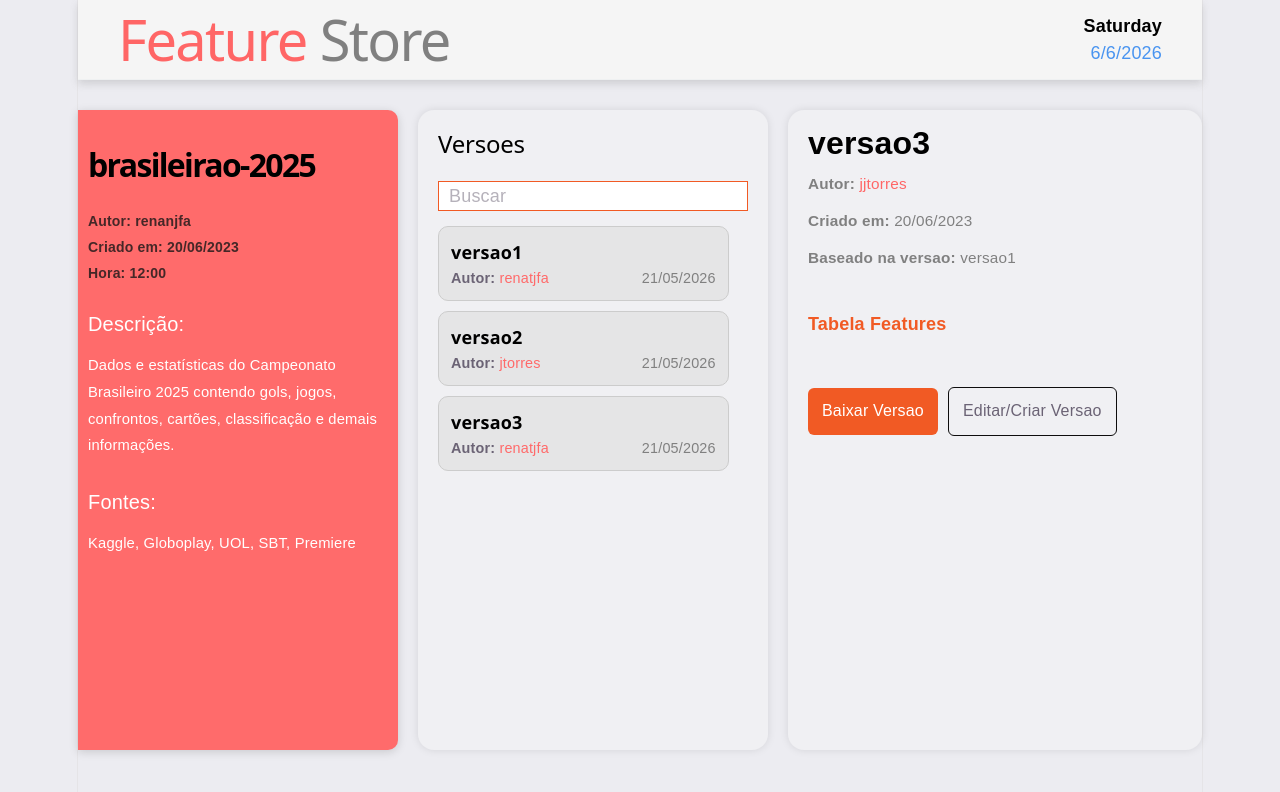
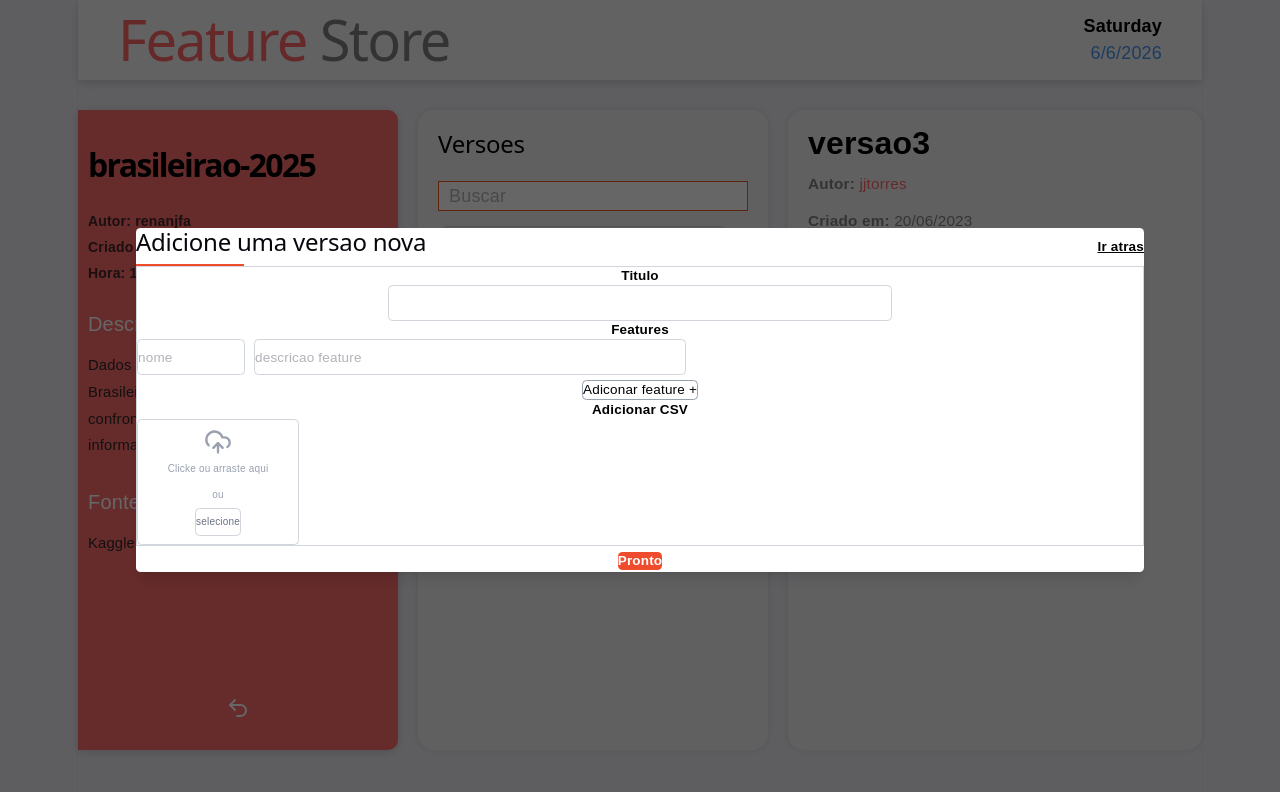
Before and after one commit to renanjfa/trabalho_bd1, a React app in the folder featurestore/frontend/: page /dataset-page in a window 1280 px wide. Both pictures are taken after a click on the button "Editar/Criar Versao". Shown: the top 792 px of the page. Built offline with nearby package versions, Linux system fonts and the light colour scheme; the HTML template or start-up script is replaced by a standard one.

Commit message:
Navegacao Semi-completa

```diff
--- a/featurestore/frontend/src/components/AdicionarDatasetPopUp.jsx
+++ b/featurestore/frontend/src/components/AdicionarDatasetPopUp.jsx
@@ -1,6 +1,6 @@
 import { useState } from "react";
 
-export default function AdicionarDataset({aberto, onClose, onSubmit}){
+export default function AdicionarDataset({aberto, onClose, onAbrirVersao}){
     const [titulo, setTitulo]= useState("");
     const [fontes, setFontes]= useState("");
     const [descricao, setDescricao]= useState("");
@@ -11,15 +11,17 @@ export default function AdicionarDataset({aberto, onClose, onSubmit}){
     function handleSubmit(event){
         event.preventDefault();
 
-        const novoDataset={
+        const novoDataset = {
             titulo,
             fontes,
             descricao,
         };
+
         setTitulo("");
         setFontes("");
         setDescricao("");
-        onClose();
+
+        onAbrirVersao();
     }
 
     return(
--- a/featurestore/frontend/src/components/CriarVersaoPopUp.jsx
+++ b/featurestore/frontend/src/components/CriarVersaoPopUp.jsx
@@ -1,7 +1,7 @@
 import { useState } from "react";
 import {UploadCloud} from "lucide-react";
 
-export default function AdicionarDataset({aberto, onClose, onSubmit}){
+export default function CriarVersaoPopUp({aberto, onClose, onSubmit, onBack}){
     const [titulo, setTitulo]= useState("");
     const [features, setFeatures]= useState([
         {nome: "", descricao: "" },
@@ -55,7 +55,7 @@ export default function AdicionarDataset({aberto, onClose, onSubmit}){
                         </h2>
                         <div className="mt-1 h-[2px] w-24 bg-[#ef4b2d]"/>
                     </div>
-                    <button type="button" onClick={onClose} className="text-xs font-bold text-black underline hover:text-[#ef4b2d]">
+                    <button type="button" onClick={onBack} className="text-xs font-bold text-black underline hover:text-[#ef4b2d]">
                         Ir atras
                     </button>
                 </div>
--- a/featurestore/frontend/src/components/DatasetPageDetails.jsx
+++ b/featurestore/frontend/src/components/DatasetPageDetails.jsx
@@ -1,7 +1,12 @@
 import React from "react";
+import { useNavigate } from "react-router-dom";
 import "./style/DatasetPageDetails.css";
 
+import { Undo2 } from 'lucide-react';
+
 export default function DatasetPageDetails() {
+
+    const navigate = useNavigate();
 
     return (
         <aside className="dataset-details">
@@ -34,6 +39,10 @@ export default function DatasetPageDetails() {
                 </p>
             </section>
 
+            <button className="goBack" onClick={() => navigate(-1)}>
+                <Undo2/>
+            </button>
+
         </aside>
     )
 }
--- a/featurestore/frontend/src/components/DetalhesDataset.jsx
+++ b/featurestore/frontend/src/components/DetalhesDataset.jsx
@@ -1,7 +1,10 @@
 import React from "react";
+import { useNavigate } from "react-router-dom";
 import "./style/DetalhesDataset.css";
 
 export default function DetalhesDataset() {
+
+    const navigate = useNavigate();
 
     return(
         <section className="details">
@@ -40,7 +43,7 @@ export default function DetalhesDataset() {
             </div>
 
             {/* OBS:  */}
-            <button className="versions-btn">
+            <button className="versions-btn" onClick={() => navigate("/dataset-page")}>
                 Inspecionar Versões
             </button>
 
--- a/featurestore/frontend/src/components/ListaDatasets.jsx
+++ b/featurestore/frontend/src/components/ListaDatasets.jsx
@@ -2,7 +2,7 @@ import React from "react";
 import "./style/ListaDatasets.css";
 import DatasetCard from "./DatasetCard";
 
-export default function ListaDatasets({ datasets, buttonAdd, section }) {
+export default function ListaDatasets({ datasets, buttonAdd, section, onAddClick }) {
 
     return(
         <section className="datasets">
@@ -11,7 +11,7 @@ export default function ListaDatasets({ datasets, buttonAdd, section }) {
             <h2>{section}</h2>
 
             {buttonAdd && (
-              <button className="add-btn">
+              <button className="add-btn" onClick={onAddClick}>
                 Adicionar Dataset
               </button>
             )}
--- a/featurestore/frontend/src/components/SideBar.jsx
+++ b/featurestore/frontend/src/components/SideBar.jsx
@@ -1,10 +1,13 @@
 import React from "react";
+import { useNavigate } from "react-router-dom";
 import "./style/SideBar.css";
 
 import { CircleUser, LogOut, LayoutDashboard, Database, BookMarked, UserPen } from 'lucide-react';
 
 
 export default function SideBar({ activeSection }) {
+
+    const navigate = useNavigate();
 
     return (
         <aside className="sidebar">
@@ -26,19 +29,19 @@ export default function SideBar({ activeSection }) {
 
             <div className={`row ${activeSection === "datasets" ? "active" : ""}`}>
               <Database />
-              <button>DATASETS</button>
+              <button onClick={() => navigate("/datasets")}>DATASETS</button>
             </div>
 
             <div className={`row ${activeSection === "minha-area" ? "active" : ""}`}>
               <BookMarked />
-              <button>MINHA ÁREA</button>
+              <button onClick={() => navigate("/minha-area")}>MINHA ÁREA</button>
             </div>
 
           </nav>
 
 
           {/* OBS: FUNCIONALIDADE LOGOUT */}
-          <button className="logout">
+          <button className="logout" onClick={() => navigate("/login")}>
             <LogOut/>
           </button>
 
--- a/featurestore/frontend/src/components/VersaoDetalhes.jsx
+++ b/featurestore/frontend/src/components/VersaoDetalhes.jsx
@@ -1,7 +1,7 @@
 import React from "react";
 import "./style/VersaoDetalhes.css";
 
-export default function VersaoDetalhes() {
+export default function VersaoDetalhes({ onCriarVersao }) {
 
     return (
         <section className="details">
@@ -40,7 +40,7 @@ export default function VersaoDetalhes() {
                     Baixar Versao
                 </button>
                 <span>
-                    <button className="editar-versao">
+                    <button className="editar-versao" onClick={onCriarVersao}>
                         Editar/Criar Versao
                     </button>
                 </span>
--- a/featurestore/frontend/src/components/style/DatasetPageDetails.css
+++ b/featurestore/frontend/src/components/style/DatasetPageDetails.css
@@ -75,3 +75,10 @@
     word-break: break-word;
     overflow-wrap: break-word;
 }
+
+.goBack {
+    margin-top: auto;
+  align-self:center;
+  cursor:pointer;
+  margin-bottom: 20px;
+}
--- a/featurestore/frontend/src/components/style/DetalhesDataset.css
+++ b/featurestore/frontend/src/components/style/DetalhesDataset.css
@@ -67,10 +67,11 @@
     gap: 0px;
 }
 
-.descricao-text {
-    text-align:start;
-    font-size: 82%;
-    word-break: break-word;
-    overflow-wrap: break-word;
-    max-width: 100%;
+.descricao-text{
+  text-align:start;
+  font-size: 82%;
+  color: rgb(47, 42, 42) !important;
+  word-break: break-word;
+  overflow-wrap: break-word;
+  max-width: 100%;
 }
--- a/featurestore/frontend/src/screens/DatasetPage.jsx
+++ b/featurestore/frontend/src/screens/DatasetPage.jsx
@@ -1,13 +1,17 @@
 import React from "react";
+import { useState } from "react";
 import "./style/DatasetPage.css";
 
 import Header from "../components/Header";
 import DatasetPageDetails from '../components/DatasetPageDetails';
 import ListaVersoes from "../components/ListaVersoes";
 import VersaoDetalhes from "../components/VersaoDetalhes";
+import CriarVersaoPopUp from "../components/CriarVersaoPopUp";
 
 
 export default function DatasetPage() {
+
+    const [popupVersaoAberto, setPopupVersaoAberto] = useState(false);
 
     const versoes = [
         {
@@ -48,7 +52,20 @@ export default function DatasetPage() {
 
                 <ListaVersoes versoes={versoes}/>
 
-                <VersaoDetalhes />
+                <VersaoDetalhes onCriarVersao={() => setPopupVersaoAberto(true)}/>
+
+                <CriarVersaoPopUp
+                    aberto={popupVersaoAberto}
+                    onClose={() => setPopupVersaoAberto(false)}
+                    onBack={() => setPopupVersaoAberto(false)}
+                    onSubmit={(novaVersao) => {
+                        console.log(novaVersao);
+
+                        // chamada para API aqui
+
+                        setPopupVersaoAberto(false);
+                    }}
+                />
 
             </div>
 
--- a/featurestore/frontend/src/screens/MinhaArea.jsx
+++ b/featurestore/frontend/src/screens/MinhaArea.jsx
@@ -1,12 +1,19 @@
 import React from "react";
+import { useState } from "react";
 import "./style/MinhaArea.css";
 
 import Header from "../components/Header";
 import SideBar from "../components/SideBar";
 import DetalhesDataset from "../components/DetalhesDataset";
 import ListaDatasets from "../components/ListaDatasets";
+import AdicionarDatasetPopUp from "../components/AdicionarDatasetPopUp";
+import CriarVersaoPopUp from "../components/CriarVersaoPopUp";
 
 export default function MinhaArea() {
+
+  const [popupDatasetAberto, setPopupDatasetAberto] = useState(false);
+  const [popupVersaoAberto, setPopupVersaoAberto] = useState(false);
+
   const datasets = [
     {
       id: 1,
@@ -41,7 +48,33 @@ export default function MinhaArea() {
 
         <SideBar activeSection={"minha-area"} />
 
-        <ListaDatasets  datasets={datasets} buttonAdd={true} section={"Minha Área"}/>
+        <ListaDatasets  datasets={datasets} buttonAdd={true} section={"Minha Área"} onAddClick={() => setPopupDatasetAberto(true)}/>
+
+        <AdicionarDatasetPopUp
+            aberto={popupDatasetAberto}
+            onClose={() => setPopupDatasetAberto(false)}
+            onAbrirVersao={() => {
+                setPopupDatasetAberto(false);
+                setPopupVersaoAberto(true);
+            }}
+        />
+
+        <CriarVersaoPopUp
+            aberto={popupVersaoAberto}
+            onClose={() => {
+                setPopupVersaoAberto(false);
+                setPopupDatasetAberto(false);
+            }}
+            onBack={() => {
+                setPopupVersaoAberto(false);
+                setPopupDatasetAberto(true);
+            }}
+            onSubmit={(novaVersao) => {
+                console.log(novaVersao);
+                setPopupVersaoAberto(false);
+                setPopupDatasetAberto(true);
+            }}
+        />
 
         <DetalhesDataset/>
 
```
